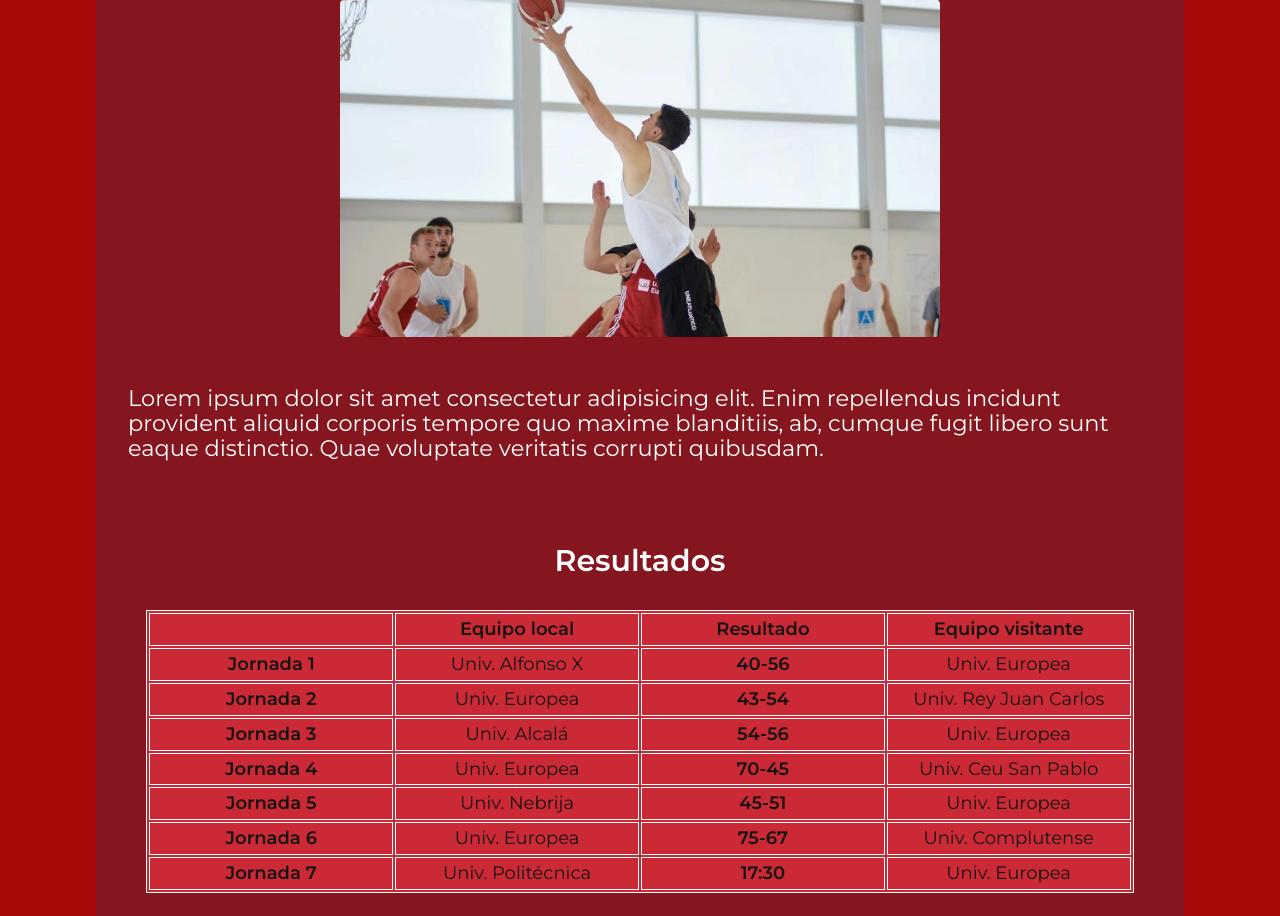
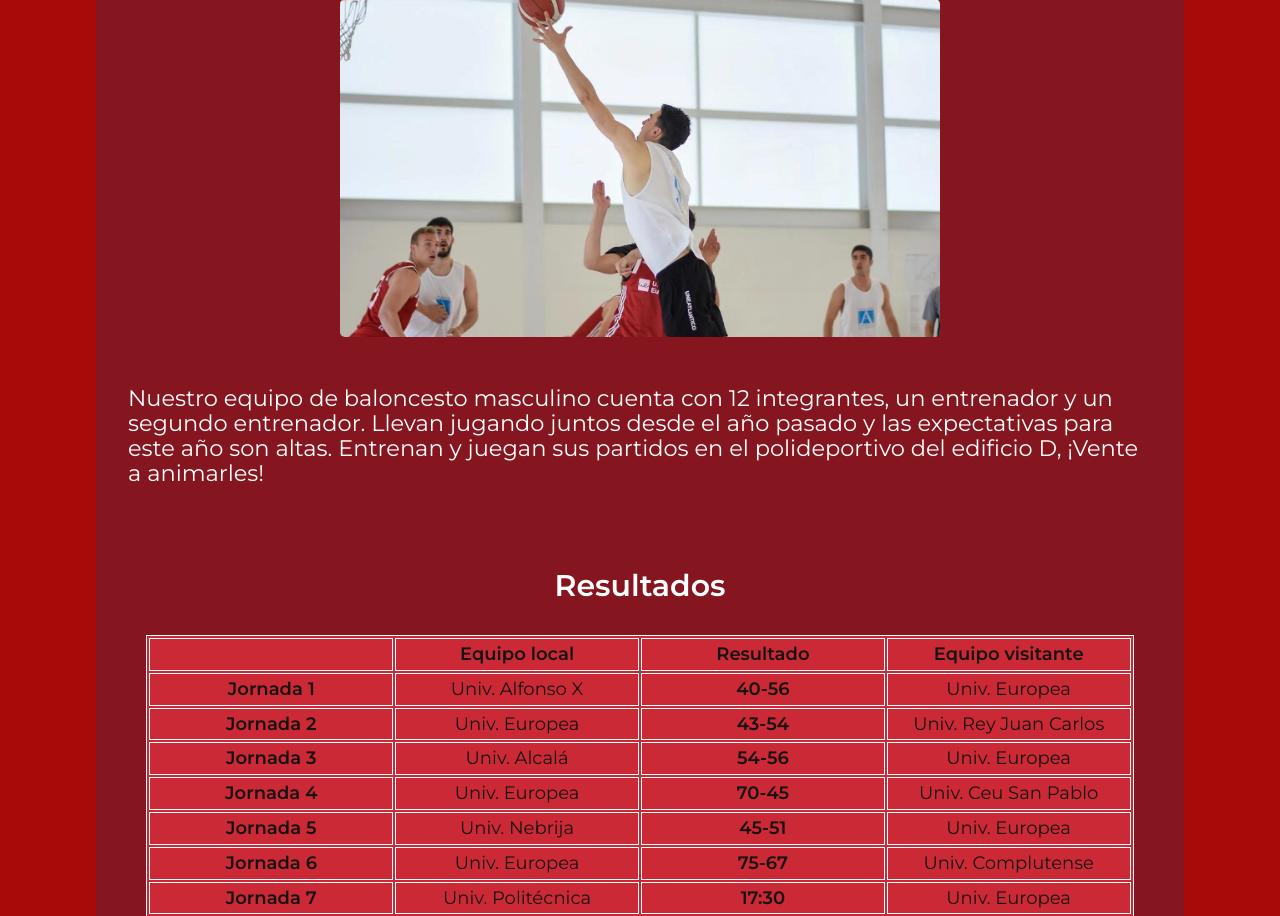
Before and after one commit to Ignaciogg/WEB-ClubDeDeporte, a PHP site: page /equiposB.php in a window 1280 px wide. Shown: the part 319-1235 px from the top of the page. Run offline with PHP 8.4, Linux system fonts and the light colour scheme; some libraries are stand-ins or nearby versions.

Commit message:
loren ipsum

```diff
--- a/equipos/equiposB.php
+++ b/equipos/equiposB.php
@@ -27,7 +27,7 @@
           <img src="../img/basket/J1/1.jpg" id="image_equipo">
         </div>
         <div class="introduccion_equipo">
-          <p>Lorem ipsum dolor sit amet consectetur adipisicing elit. Enim repellendus incidunt provident aliquid corporis tempore quo maxime blanditiis, ab, cumque fugit libero sunt eaque distinctio. Quae voluptate veritatis corrupti quibusdam.</p>
+          <p>Nuestro equipo de baloncesto masculino cuenta con 12 integrantes, un entrenador y un segundo entrenador. Llevan jugando juntos desde el año pasado y las expectativas para este año son altas. Entrenan y juegan sus partidos en el polideportivo del edificio D, ¡Vente a animarles!</p>
         </div>
       </div>
       <div class="grid-top">
--- a/equipos/equiposF.php
+++ b/equipos/equiposF.php
@@ -27,7 +27,7 @@
           <img src="../img/UEM-futbol.jpeg" id="image_equipo">
         </div>
         <div class="introduccion_equipo">
-          <p>Lorem ipsum dolor sit amet consectetur adipisicing elit. Enim repellendus incidunt provident aliquid corporis tempore quo maxime blanditiis, ab, cumque fugit libero sunt eaque distinctio. Quae voluptate veritatis corrupti quibusdam.</p>
+          <p>Nuestro equipo de fútbol sala cuenta con 11 jugadores y un entrenador. Este es el primer año que juegan juntos, aunque el equipo cuenta con 2 jugadores más veteranos. Entrenan y juegan sus partidos en el polideportivo del edificio D, ¡Vente a animarles!</p>
         </div>
       </div>
       <div class="grid-top">
--- a/equipos/equiposVF.php
+++ b/equipos/equiposVF.php
@@ -27,7 +27,7 @@
           <img src="../img/UEM-volleyF2.jpg" id="image_equipo">
         </div>
         <div class="introduccion_equipo">
-          <p>Lorem ipsum dolor sit amet consectetur adipisicing elit. Enim repellendus incidunt provident aliquid corporis tempore quo maxime blanditiis, ab, cumque fugit libero sunt eaque distinctio. Quae voluptate veritatis corrupti quibusdam.</p>
+          <p>Nuestro equipo de volleyball masculino cuenta con 13 jugadores, un entrenador y un entrenador secundario. Este es el tercer año que juegan juntos para la mayoría de integrantes, es el equipo más veterano de la UEM y con las expectativas más grandes. Entrenan y juegan sus partidos en el polideportivo del edificio D, ¡Vente a animarles!</p>
         </div>
       </div>
       <div class="grid-top">
--- a/equipos/equiposVM.php
+++ b/equipos/equiposVM.php
@@ -27,7 +27,7 @@
           <img src="../img/UEM-volleyM.jpg" id="image_equipo">
         </div>
         <div class="introduccion_equipo">
-          <p>Lorem ipsum dolor sit amet consectetur adipisicing elit. Enim repellendus incidunt provident aliquid corporis tempore quo maxime blanditiis, ab, cumque fugit libero sunt eaque distinctio. Quae voluptate veritatis corrupti quibusdam.</p>
+          <p>Nuestro equipo de volleyball femenino cuenta con 15 jugadoras, una entrenadora y una entrenadora secundaria. Este es su primer año jugando juntas, te animamos a apoyarlas en los partidos, en el polideportivo del edificio D. ¡Vamos UEM girls!</p>
         </div>
       </div>
       <div class="grid-top">
```
